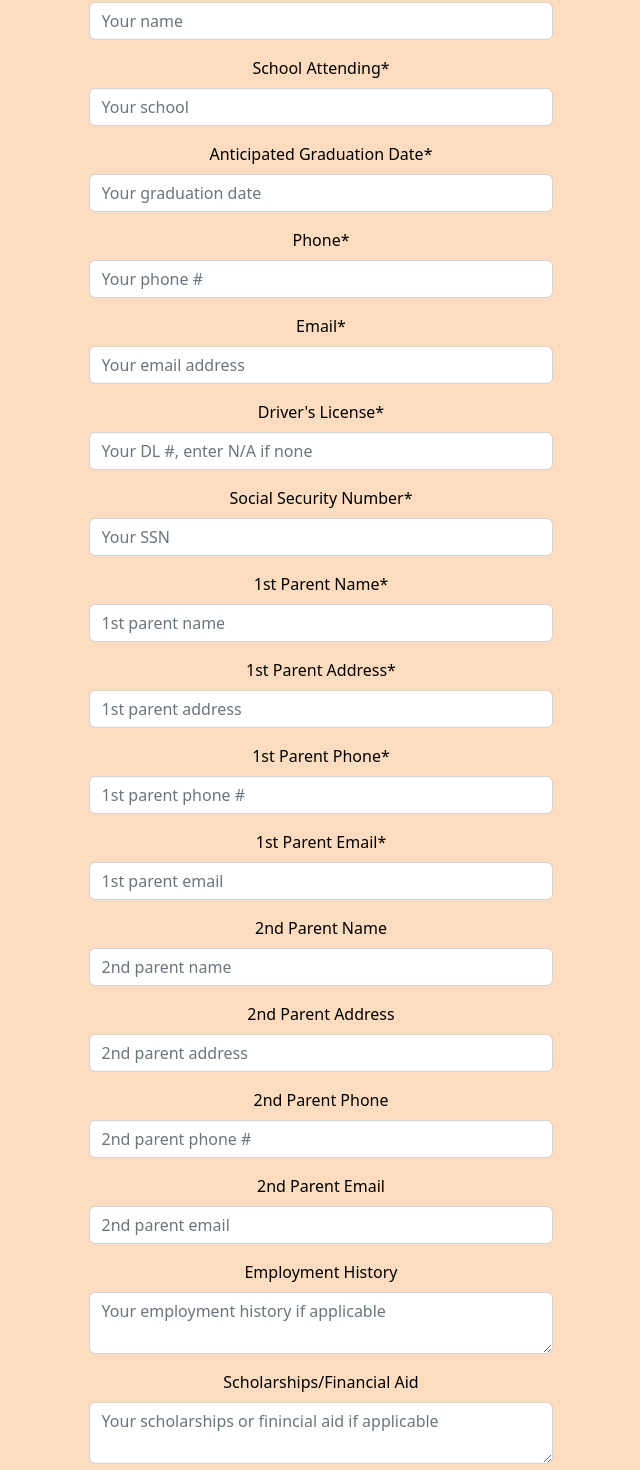
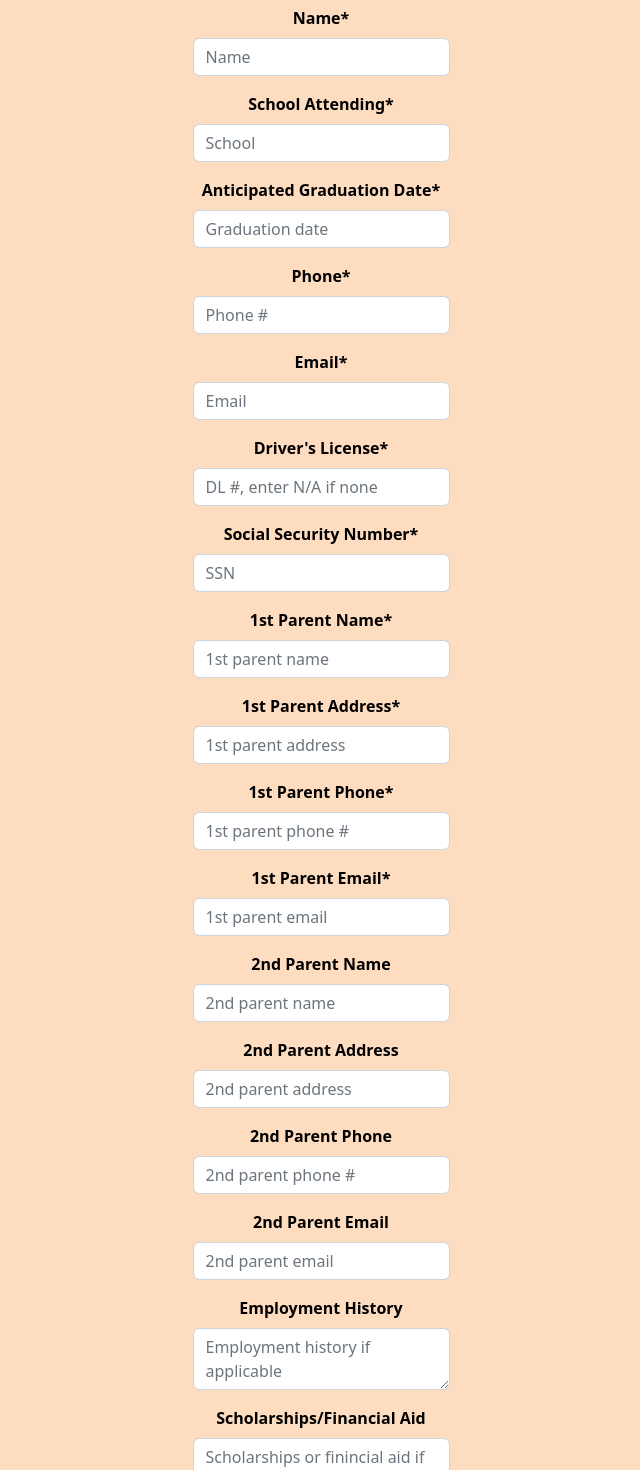
Before and after one commit to RCLobster/slo-stone-properties, a React (Vite) app in the folder client/: page /application in a window 1280 px wide. Shown: the part 356-1826 px from the top of the page, without its empty margins (319-959 px from the left). Built offline with nearby package versions, Linux system fonts and the light colour scheme.

Commit message:
added trims to application page, changed input defaults

```diff
--- a/client/src/pages/Application.jsx
+++ b/client/src/pages/Application.jsx
@@ -88,24 +88,24 @@
         <>
             <div className='flex-parent application-page fade-in'>
                 <h3>All fields marked with * are required.</h3>
-                {/* This is needed for the validation functionality above */}
+                <h4>Make sure the group name is unique and matches for all members.</h4>
                 <Form noValidate validated={validated} onSubmit={handleFormSubmit}>
 
                     <Form.Group className='mb-3'>
-                        <Form.Label htmlFor='groupName'>Group Name* (Make sure the name matches for all members)</Form.Label>
+                        <Form.Label htmlFor='groupName'><strong>Group Name*</strong></Form.Label>
                         <Form.Control
                             type='text'
                             placeholder='The name of the group you are applying with'
                             name='groupName'
                             onChange={handleInputChange}
-                            value={userFormData.groupName}
+                            value={userFormData.groupName.toLocaleUpperCase()}
                             required
                         />
                         <Form.Control.Feedback type='invalid'>Group name is required!</Form.Control.Feedback>
                     </Form.Group>
 
                     <Form.Group className='mb-3' controlId="formBasicSelect">
-                        <Form.Label>Property*</Form.Label>
+                        <Form.Label><strong>Property*</strong></Form.Label>
                         <Form.Control
                             as="select"
                             name='property'
@@ -122,10 +122,10 @@
                     </Form.Group>
 
                     <Form.Group className='mb-3'>
-                        <Form.Label htmlFor='name'>Name*</Form.Label>
+                        <Form.Label htmlFor='name'><strong>Name*</strong></Form.Label>
                         <Form.Control
                             type='text'
-                            placeholder='Your name'
+                            placeholder='Name'
                             name='name'
                             onChange={handleInputChange}
                             value={userFormData.name}
@@ -135,10 +135,10 @@
                     </Form.Group>
 
                     <Form.Group className='mb-3'>
-                        <Form.Label htmlFor='school'>School Attending*</Form.Label>
+                        <Form.Label htmlFor='school'><strong>School Attending*</strong></Form.Label>
                         <Form.Control
                             type='text'
-                            placeholder='Your school'
+                            placeholder='School'
                             name='school'
                             onChange={handleInputChange}
                             value={userFormData.school}
@@ -148,10 +148,10 @@
                     </Form.Group>
 
                     <Form.Group className='mb-3'>
-                        <Form.Label htmlFor='graduation'>Anticipated Graduation Date*</Form.Label>
+                        <Form.Label htmlFor='graduation'><strong>Anticipated Graduation Date*</strong></Form.Label>
                         <Form.Control
                             type='text'
-                            placeholder='Your graduation date'
+                            placeholder='Graduation date'
                             name='graduation'
                             onChange={handleInputChange}
                             value={userFormData.graduation}
@@ -161,10 +161,10 @@
                     </Form.Group>
 
                     <Form.Group className='mb-3'>
-                        <Form.Label htmlFor='phone'>Phone*</Form.Label>
+                        <Form.Label htmlFor='phone'><strong>Phone*</strong></Form.Label>
                         <Form.Control
                             type='text'
-                            placeholder='Your phone #'
+                            placeholder='Phone #'
                             name='phone'
                             onChange={handleInputChange}
                             value={userFormData.phone}
@@ -174,23 +174,23 @@
                     </Form.Group>
 
                     <Form.Group className='mb-3'>
-                        <Form.Label htmlFor='email'>Email*</Form.Label>
+                        <Form.Label htmlFor='email'><strong>Email*</strong></Form.Label>
                         <Form.Control
                             type='email'
-                            placeholder='Your email address'
+                            placeholder='Email'
                             name='email'
                             onChange={handleInputChange}
-                            value={userFormData.email}
+                            value={userFormData.email.trim()}
                             required
                         />
                         <Form.Control.Feedback type='invalid'>Email is required!</Form.Control.Feedback>
                     </Form.Group>
 
                     <Form.Group className='mb-3'>
-                        <Form.Label htmlFor='driversLicense'>Driver's License*</Form.Label>
+                        <Form.Label htmlFor='driversLicense'><strong>Driver's License*</strong></Form.Label>
                         <Form.Control
                             type='text'
-                            placeholder='Your DL #, enter N/A if none'
+                            placeholder='DL #, enter N/A if none'
                             name='driversLicense'
                             onChange={handleInputChange}
                             value={userFormData.driversLicense}
@@ -200,10 +200,10 @@
                     </Form.Group>
 
                     <Form.Group className='mb-3'>
-                        <Form.Label htmlFor='ssn'>Social Security Number*</Form.Label>
+                        <Form.Label htmlFor='ssn'><strong>Social Security Number*</strong></Form.Label>
                         <Form.Control
                             type='text'
-                            placeholder='Your SSN'
+                            placeholder='SSN'
                             name='ssn'
                             onChange={handleInputChange}
                             value={userFormData.ssn}
@@ -213,7 +213,7 @@
                     </Form.Group>
 
                     <Form.Group className='mb-3'>
-                        <Form.Label htmlFor='parent1Name'>1st Parent Name*</Form.Label>
+                        <Form.Label htmlFor='parent1Name'><strong>1st Parent Name*</strong></Form.Label>
                         <Form.Control
                             type='text'
                             placeholder='1st parent name'
@@ -226,7 +226,7 @@
                     </Form.Group>
 
                     <Form.Group className='mb-3'>
-                        <Form.Label htmlFor='parent1Address'>1st Parent Address*</Form.Label>
+                        <Form.Label htmlFor='parent1Address'><strong>1st Parent Address*</strong></Form.Label>
                         <Form.Control
                             type='text'
                             placeholder='1st parent address'
@@ -239,7 +239,7 @@
                     </Form.Group>
 
                     <Form.Group className='mb-3'>
-                        <Form.Label htmlFor='parent1Phone'>1st Parent Phone*</Form.Label>
+                        <Form.Label htmlFor='parent1Phone'><strong>1st Parent Phone*</strong></Form.Label>
                         <Form.Control
                             type='text'
                             placeholder='1st parent phone #'
@@ -252,20 +252,20 @@
                     </Form.Group>
 
                     <Form.Group className='mb-3'>
-                        <Form.Label htmlFor='parent1Email'>1st Parent Email*</Form.Label>
+                        <Form.Label htmlFor='parent1Email'><strong>1st Parent Email*</strong></Form.Label>
                         <Form.Control
                             type='email'
                             placeholder='1st parent email'
                             name='parent1Email'
                             onChange={handleInputChange}
-                            value={userFormData.parent1Email}
+                            value={userFormData.parent1Email.trim()}
                             required
                         />
                         <Form.Control.Feedback type='invalid'>Parent's email is required!</Form.Control.Feedback>
                     </Form.Group>
 
                     <Form.Group className='mb-3'>
-                        <Form.Label htmlFor='parent2Name'>2nd Parent Name</Form.Label>
+                        <Form.Label htmlFor='parent2Name'><strong>2nd Parent Name</strong></Form.Label>
                         <Form.Control
                             type='text'
                             placeholder='2nd parent name'
@@ -276,7 +276,7 @@
                     </Form.Group>
 
                     <Form.Group className='mb-3'>
-                        <Form.Label htmlFor='parent2Address'>2nd Parent Address</Form.Label>
+                        <Form.Label htmlFor='parent2Address'><strong>2nd Parent Address</strong></Form.Label>
                         <Form.Control
                             type='text'
                             placeholder='2nd parent address'
@@ -287,7 +287,7 @@
                     </Form.Group>
 
                     <Form.Group className='mb-3'>
-                        <Form.Label htmlFor='parent2Phone'>2nd Parent Phone</Form.Label>
+                        <Form.Label htmlFor='parent2Phone'><strong>2nd Parent Phone</strong></Form.Label>
                         <Form.Control
                             type='text'
                             placeholder='2nd parent phone #'
@@ -298,7 +298,7 @@
                     </Form.Group>
 
                     <Form.Group className='mb-3'>
-                        <Form.Label htmlFor='parent2Email'>2nd Parent Email</Form.Label>
+                        <Form.Label htmlFor='parent2Email'><strong>2nd Parent Email</strong></Form.Label>
                         <Form.Control
                             type='email'
                             placeholder='2nd parent email'
@@ -309,11 +309,11 @@
                     </Form.Group>
 
                     <Form.Group className='mb-3'>
-                        <Form.Label htmlFor='employmentHistory'>Employment History</Form.Label>
+                        <Form.Label htmlFor='employmentHistory'><strong>Employment History</strong></Form.Label>
                         <Form.Control
                             as="textarea"
                             type='text'
-                            placeholder='Your employment history if applicable'
+                            placeholder='Employment history if applicable'
                             name='employmentHistory'
                             onChange={handleInputChange}
                             value={userFormData.employmentHistory}
@@ -321,11 +321,11 @@
                     </Form.Group>
 
                     <Form.Group className='mb-3'>
-                        <Form.Label htmlFor='scholarshipsFA'>Scholarships/Financial Aid</Form.Label>
+                        <Form.Label htmlFor='scholarshipsFA'><strong>Scholarships/Financial Aid</strong></Form.Label>
                         <Form.Control
                             as="textarea"
                             type='text'
-                            placeholder='Your scholarships or finincial aid if applicable'
+                            placeholder='Scholarships or finincial aid if applicable'
                             name='scholarshipsFA'
                             onChange={handleInputChange}
                             value={userFormData.scholarshipsFA}
@@ -333,7 +333,7 @@
                     </Form.Group>
 
                     <Form.Group className='mb-3'>
-                        <Form.Label htmlFor='other'>Other</Form.Label>
+                        <Form.Label htmlFor='other'><strong>Other</strong></Form.Label>
                         <Form.Control
                             as="textarea"
                             type='text'
```
Also changed, not shown: client/src/pages/admin/Admin.jsx (+4 -4 lines), 2 other files (tests, documents, lock files or other folders).
